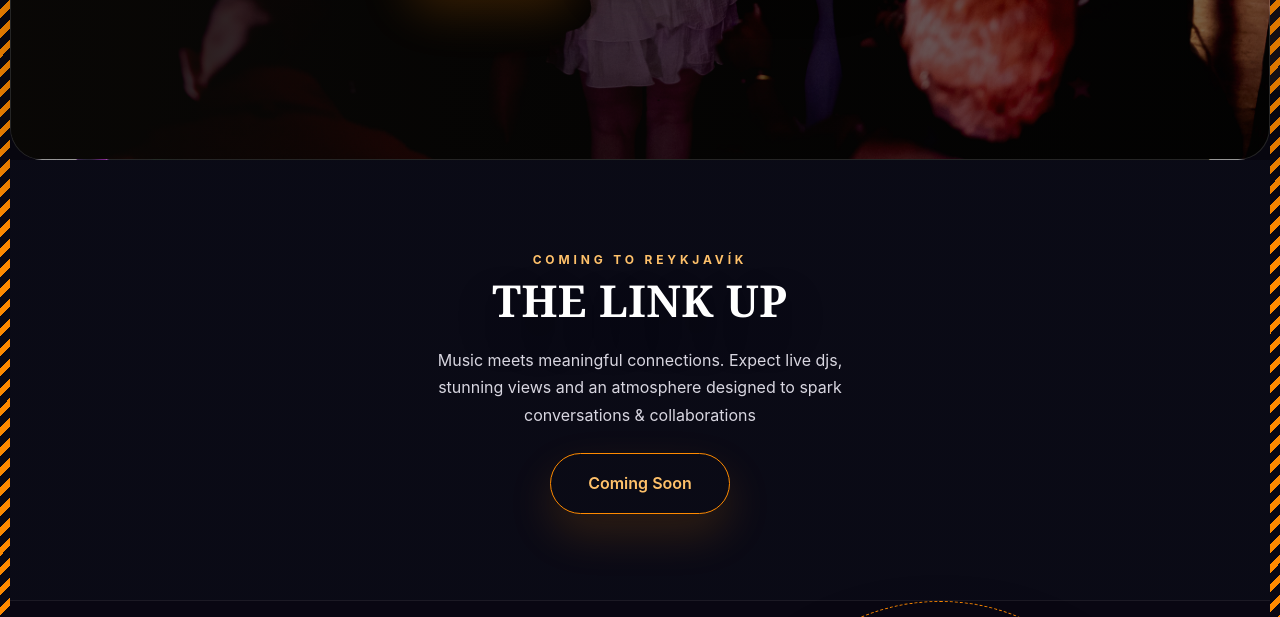
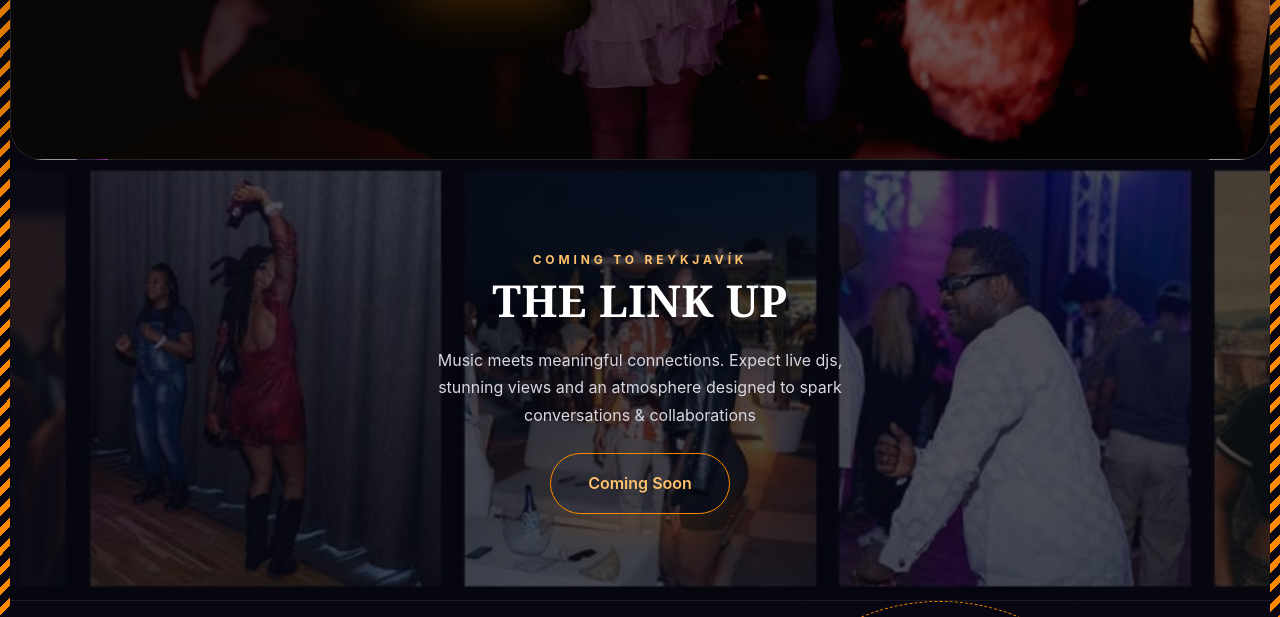
Before and after one commit to agoyeoluwatomisin-byte/eau2, a website: page eau-de-play/index.html in a window 1280 px wide. Shown: the part 710-1327 px from the top of the page. Drawn offline with Linux system fonts and the light colour scheme; no server answers; grey boxes are pictures that could not be loaded; a script that the page names is missing; files whose address does not match are found by name.

Commit message:
Update index.html

```diff
--- a/eau-de-play/index.html
+++ b/eau-de-play/index.html
@@ -51,7 +51,7 @@
   </section>
 
   <!-- Silent Disco Banner -->
-  <section class="silent-disco-banner" style="background-image: linear-gradient(180deg, rgba(7,8,20,0.72), rgba(7,8,20,0.72)), url('IMG-20260727-WA0014.jpg'); background-size:cover; background-position:center;">
+ <section class="silent-disco-banner" style="background-image: linear-gradient(180deg, rgba(7,8,20,0.72), rgba(7,8,20,0.72)), url('assets/images/IMG-20260727-WA0014.jpg'); background-size:cover; background-position:center;">
     <div class="container">
       <span class="eyebrow">Coming To Reykjavík</span>
       <h2>THE LINK UP</h2>
```
